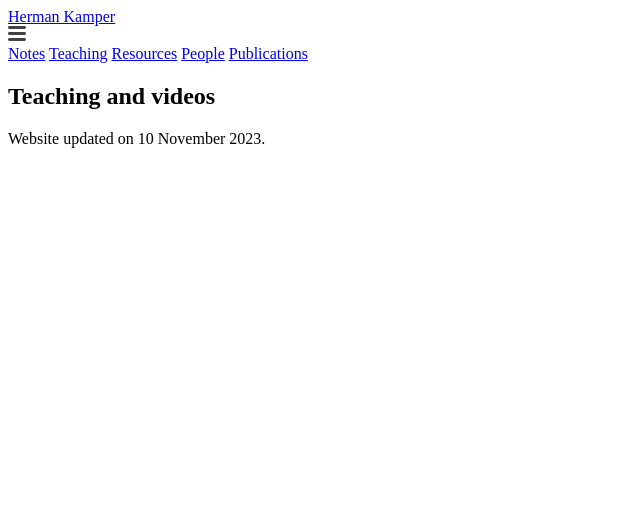
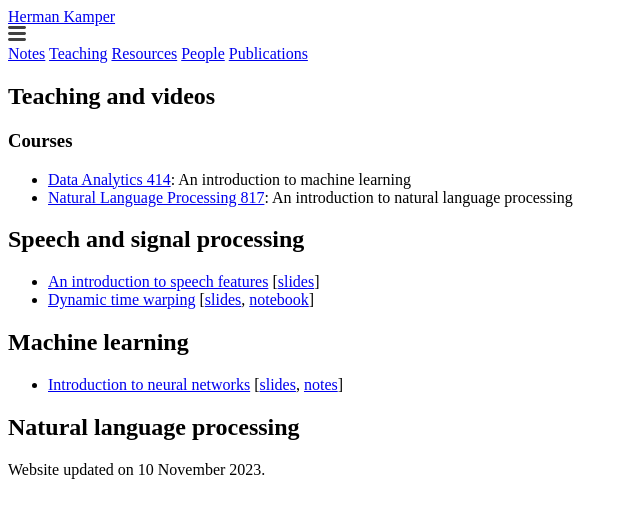
Before and after one commit to kamperh/kamperh.github.io, a Jekyll site: the page built from teaching.md, in a window 1280 px wide. Shown: the top 518 px of the page, without its empty margins (0-640 px from the left). Built offline with Jekyll 4.4.1, drawn with Linux system fonts in a browser that asks for light colours; a style sheet for code colours, icons or effects is not loaded.

Commit message:
Updated teaching

```diff
--- a/teaching.md
+++ b/teaching.md
@@ -6,3 +6,27 @@ order: 2
 ---
 
 # Teaching and videos
+
+### Courses
+
+- [Data Analytics 414](https://www.kamperh.com/data414/): An introduction to machine learning
+- [Natural Language Processing 817](https://www.kamperh.com/nlp817/): An introduction to natural language processing
+<!-- - Systems and Signals 414: Digital signal processing -->
+<!-- - Computer Programming 143: A first programming course -->
+
+
+## Speech and signal processing
+
+- [An introduction to speech features](https://www.youtube.com/playlist?list=PLmZlBIcArwhN8nFJ8VL1jLM2Qe7YCcmAb)
+  [[slides]({{site.url}}/slides/speech_features-crop.pdf)]
+- [Dynamic time warping](https://www.youtube.com/playlist?list=PLmZlBIcArwhMJoGk5zpiRlkaHUqy5dLzL)
+  [[slides]({{site.url}}/slides/dtw-crop.pdf), [notebook](https://github.com/kamperh/lecture_dtw_notebook/blob/main/dtw.ipynb)]
+
+
+## Machine learning
+
+- [Introduction to neural networks](https://www.youtube.com/playlist?list=PLmZlBIcArwhMHnIrNu70mlvZOwe6MqWYn)
+  [[slides](https://www.kamperh.com/data414/slides/intro_nn-crop.pdf), [notes](https://www.kamperh.com/nlp817/notes/08_nn_notes.pdf)]
+
+
+## Natural language processing
```
Also changed, not shown: resources.md (+1 -13 lines).
